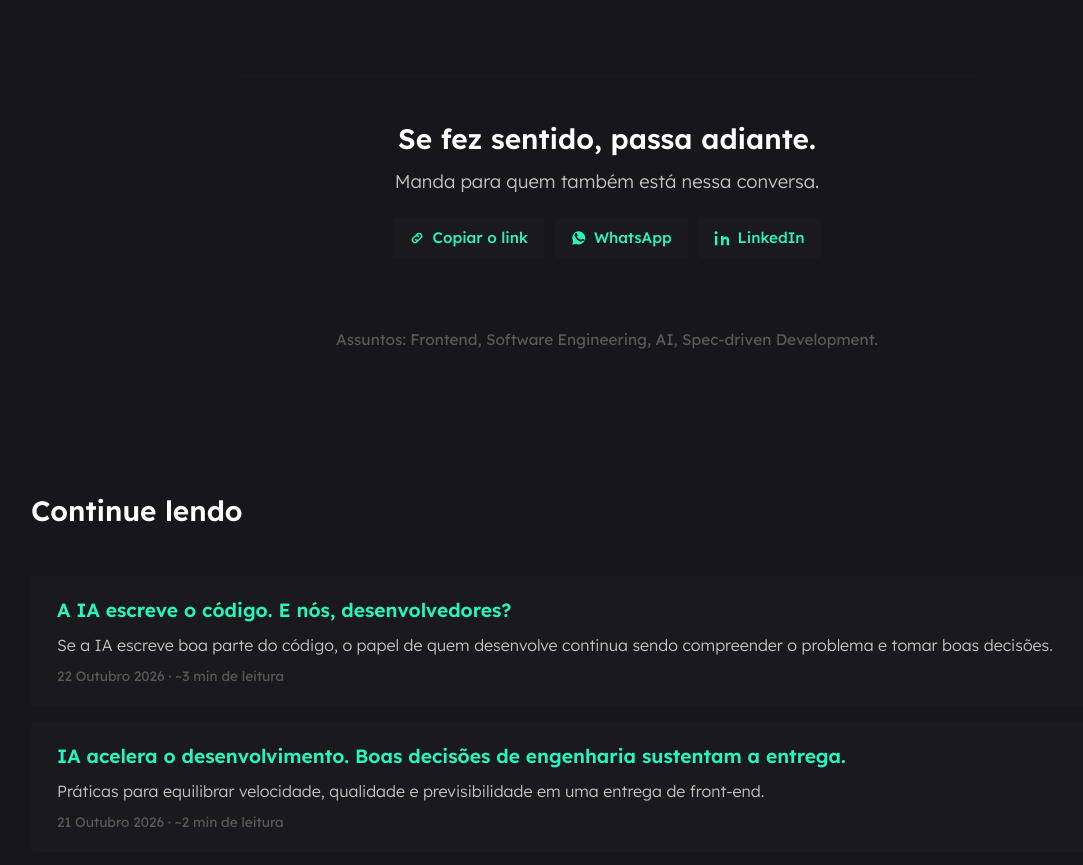
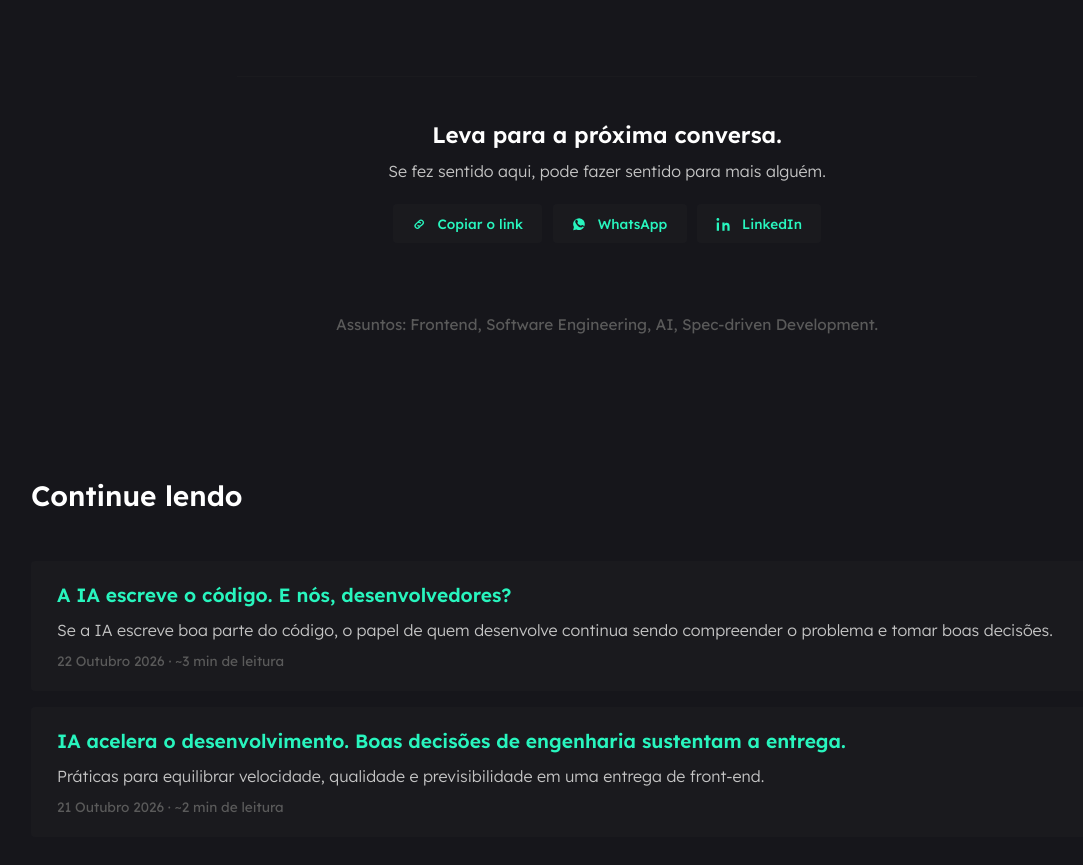
Before and after one commit to gabrielmedina/profile, a Next.js app: page /posts/a-ia-fica-perto-quando-a-decisao-esta-escrita in a window 1280 px wide. Shown: the part 3503-4368 px from the top of the page, without its empty margins (33-1116 px from the left). Built offline with nearby package versions, Linux system fonts and the light colour scheme; no server answers.

Commit message:
Ajusta a copy e o respiro interno da seção de compartilhar.
Co-authored-by: gmedina.santos <gmedina.santos@gmail.com>

```diff
--- a/src/features/posts/components/post-share.module.scss
+++ b/src/features/posts/components/post-share.module.scss
@@ -10,15 +10,15 @@
 .title {
   margin: 0;
   color: var(--color-title);
-  font-size: 1.35rem;
+  font-size: 1.15rem;
   font-weight: 600;
   line-height: 1.3;
 }
 
 .hint {
-  margin: 0.7rem 0 0;
+  margin: 0.55rem 0 0;
   color: var(--color-text);
-  font-size: 1rem;
+  font-size: 0.92rem;
   font-weight: 300;
   line-height: 1.5;
 }
@@ -36,15 +36,15 @@
 .action {
   display: inline-flex;
   align-items: center;
-  gap: 0.45rem;
+  gap: 0.7rem;
   margin: 0;
-  padding: 0.7rem 0.95rem;
+  padding: 0.7rem 1.15rem;
   border: 1px solid transparent;
   border-radius: 4px;
   background: var(--color-background-interactive);
   color: var(--color-primary);
   font: inherit;
-  font-size: 0.95rem;
+  font-size: 0.85rem;
   font-weight: 500;
   line-height: 1;
   text-decoration: none;
@@ -52,8 +52,8 @@
 
   svg {
     display: block;
-    width: 1rem;
-    height: 1rem;
+    width: 0.9rem;
+    height: 0.9rem;
     flex-shrink: 0;
   }
 
@@ -94,10 +94,10 @@
   }
 
   .title {
-    font-size: 1.75rem;
+    font-size: 1.4rem;
   }
 
   .hint {
-    font-size: 1.15rem;
+    font-size: 1rem;
   }
 }
--- a/src/features/posts/components/post-share.tsx
+++ b/src/features/posts/components/post-share.tsx
@@ -51,9 +51,11 @@ export function PostShare({ title, description, slug, url }: PostShareProps) {
   return (
     <section className={styles.section} aria-labelledby={headingId}>
       <h2 id={headingId} className={styles.title}>
-        Se fez sentido, passa adiante.
+        Leva para a próxima conversa.
       </h2>
-      <p className={styles.hint}>Manda para quem também está nessa conversa.</p>
+      <p className={styles.hint}>
+        Se fez sentido aqui, pode fazer sentido para mais alguém.
+      </p>
       <ul className={styles.actions}>
         <li>
           <button
--- a/src/features/posts/share-targets.ts
+++ b/src/features/posts/share-targets.ts
@@ -5,7 +5,7 @@ type ShareInput = {
 }
 
 export function whatsAppShareUrl({ title, description, url }: ShareInput) {
-  const text = `Achei que você ia gostar.\n\n${title}\n\n${description}\n\n${url}`
+  const text = `Para a próxima conversa.\n\n${title}\n\n${description}\n\n${url}`
 
   return `https://wa.me/?text=${encodeURIComponent(text)}`
 }
```
